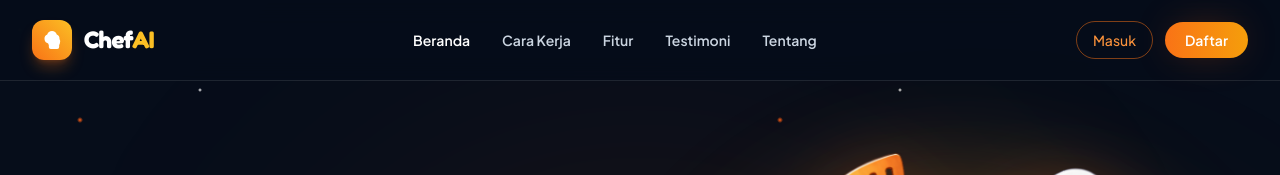
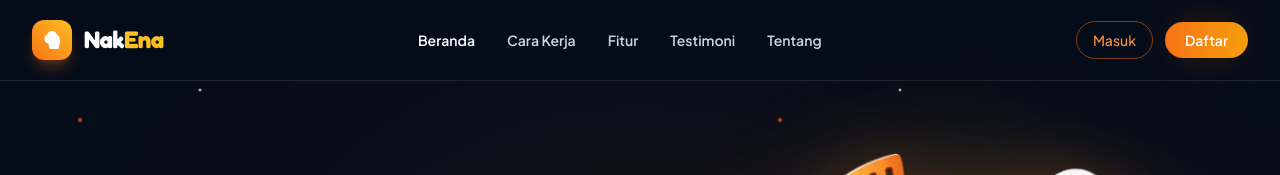
Before and after one commit to PutuRadit/ChefAi, a FastAPI app: page / in a window 1280 px wide. Shown: the top 175 px of the page. Run offline with FastAPI, Linux system fonts and the light colour scheme; some libraries are stand-ins or nearby versions.

Commit message:
Update home templates

```diff
--- a/NakEna-Project/NakEna_Frontend/templates/nakena/home.html
+++ b/NakEna-Project/NakEna_Frontend/templates/nakena/home.html
@@ -24,7 +24,7 @@
 <path d="M12.005 3a5.002 5.002 0 0 0-4.773 3.518A4.498 4.498 0 0 0 4.5 11c0 2.2 1.584 4.029 3.666 4.417.112.548.339 1.053.666 1.483V19a2 2 0 0 0 2 2h6.336a2 2 0 0 0 2-2v-2.1c.327-.43.554-.935.666-1.483A4.502 4.502 0 0 0 19.5 11a4.498 4.498 0 0 0-2.732-4.482A5.002 5.002 0 0 0 12.005 3z"></path>
 </svg>
 </div>
-<span class="font-fun text-2xl font-bold tracking-tight text-white">Chef<span class="text-amber-400">AI</span></span>
+<span class="font-fun text-2xl font-bold tracking-tight text-white">Nak<span class="text-amber-400">Ena</span></span>
 </a>
 <!-- Desktop Navigation Links -->
 <nav class="hidden md:flex items-center space-x-8 text-sm font-semibold text-slate-300">
--- a/NakEna-Project/nakena-backend/templates/home.html
+++ b/NakEna-Project/nakena-backend/templates/home.html
@@ -454,7 +454,7 @@ Daftar
 <path d="M12.005 3a5.002 5.002 0 0 0-4.773 3.518A4.498 4.498 0 0 0 4.5 11c0 2.2 1.584 4.029 3.666 4.417.112.548.339 1.053.666 1.483V19a2 2 0 0 0 2 2h6.336a2 2 0 0 0 2-2v-2.1c.327-.43.554-.935.666-1.483A4.502 4.502 0 0 0 19.5 11a4.498 4.498 0 0 0-2.732-4.482A5.002 5.002 0 0 0 12.005 3z"></path>
 </svg>
 </div>
-<span class="font-fun text-2xl font-bold text-white tracking-tight">Chef<span class="text-amber-400">AI</span></span>
+<span class="font-fun text-2xl font-bold text-white tracking-tight">Nak<span class="text-amber-400">Ena</span></span>
 </div>
 <!-- Footer Navigation Links -->
 <div class="flex flex-wrap justify-center gap-6 text-sm">
```
